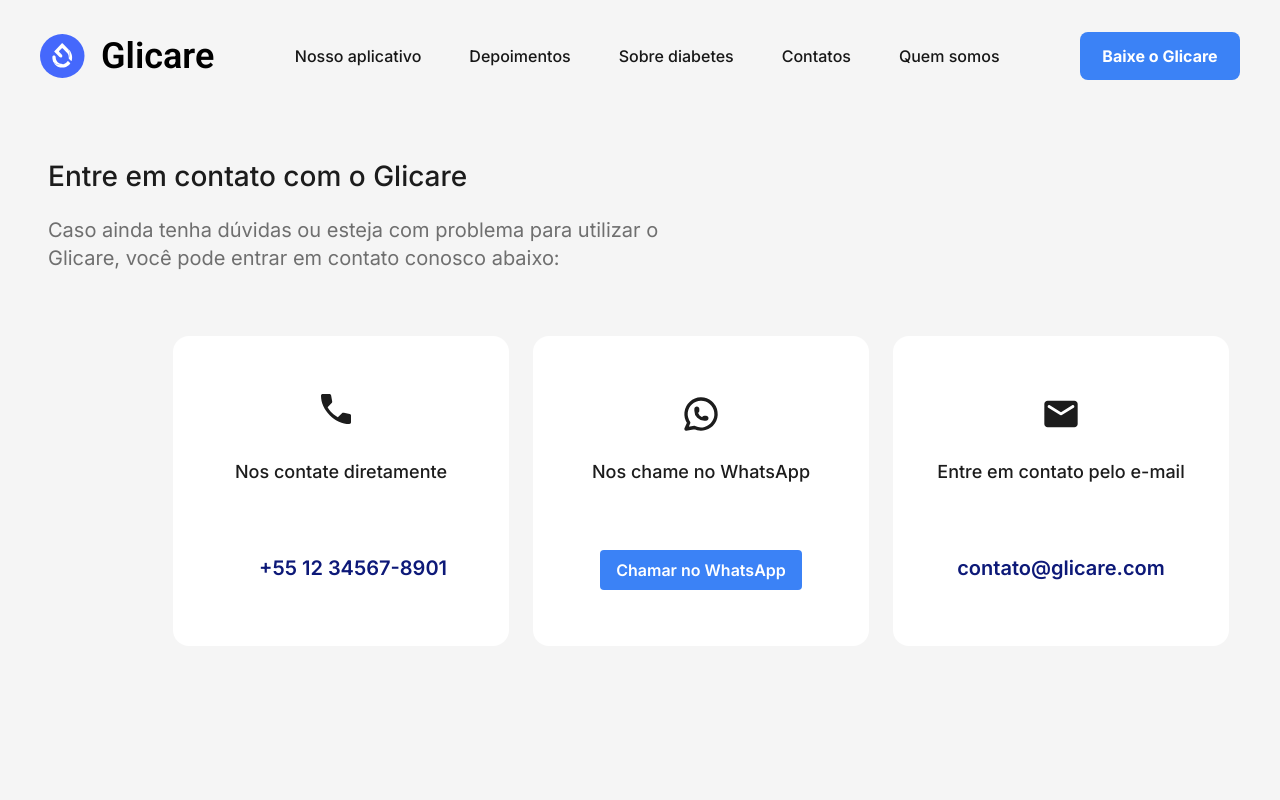
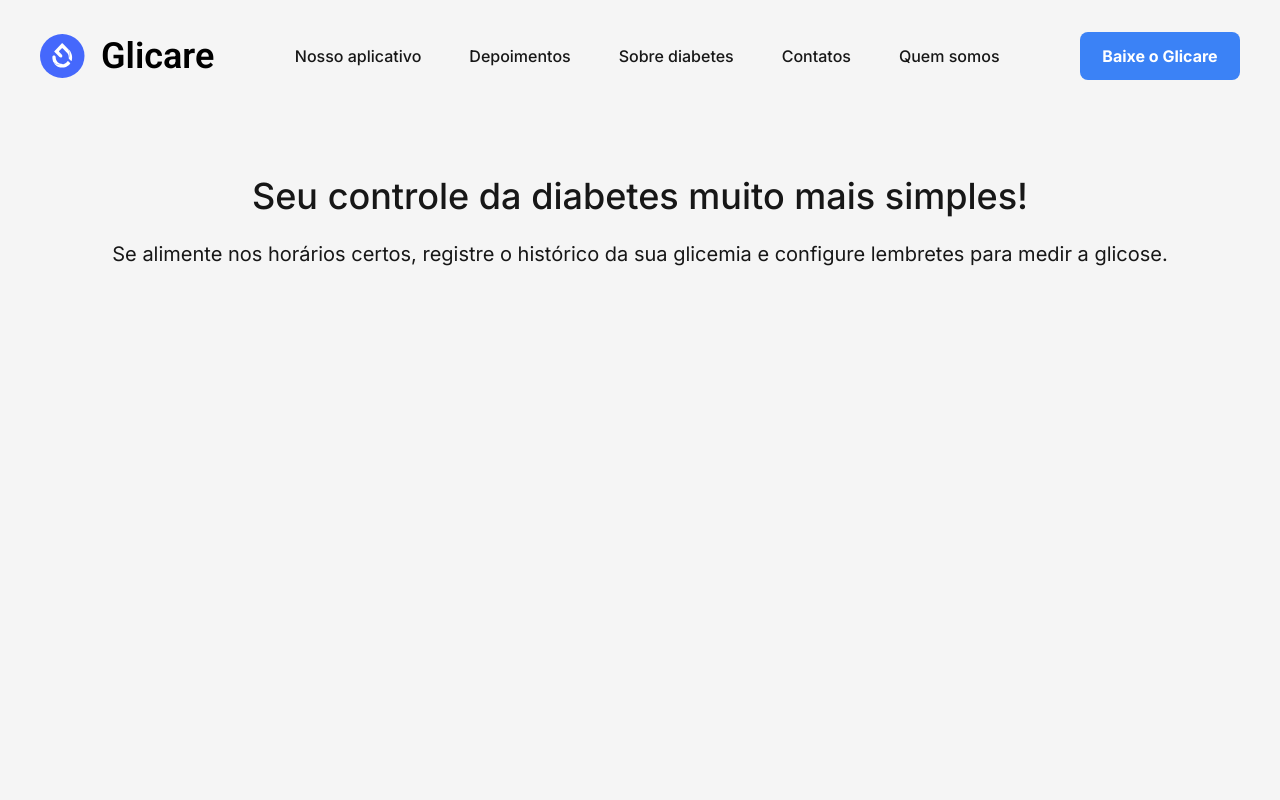
Before and after one commit to Daniel-san8/Glicare, a Next.js app in the folder Glicare/: page / in a window 1280 px wide. Shown: the top 800 px of the page. Built offline with nearby package versions, Linux system fonts and the light colour scheme.

Commit message:
feat: added calling session to download the app

```diff
--- /dev/null
+++ b/Glicare/src/app/components/call-to-download.tsx
@@ -0,0 +1,22 @@
+import Button from "./ui/button";
+
+export default function CallToDownload() {
+  return (
+    <section>
+      <div className="p-8 m-8 rounded-3xl bg-gradient-background h-screen">
+        <div className="flex flex-col justify-between text-center h-full">
+          <div className="flex flex-col font-inter gap-6 ">
+            <h1 className="font-medium text-4xl text-secondaryDark ">
+              Seu controle da diabetes muito mais simples!
+            </h1>
+            <p className="font-normal text-xl text-colorColorDark ">
+              Se alimente nos horários certos, registre o histórico da sua
+              glicemia e configure lembretes para medir a glicose.
+            </p>
+          </div>
+          <Button classAttributes="bg-secondary w-full lg:hidden">Baixe o Glicare</Button>
+        </div>
+      </div>
+    </section>
+  );
+}
--- a/Glicare/src/app/page.tsx
+++ b/Glicare/src/app/page.tsx
@@ -1,10 +1,12 @@
+import CallToDownload from "./components/call-to-download";
 import Contact from "./components/contact";
 
 
 export default function Home() {
   return (
-    <div>
-  <Contact/>
+  <div>
+    <CallToDownload />
+    <Contact />
   </div>
   )
 }
```
